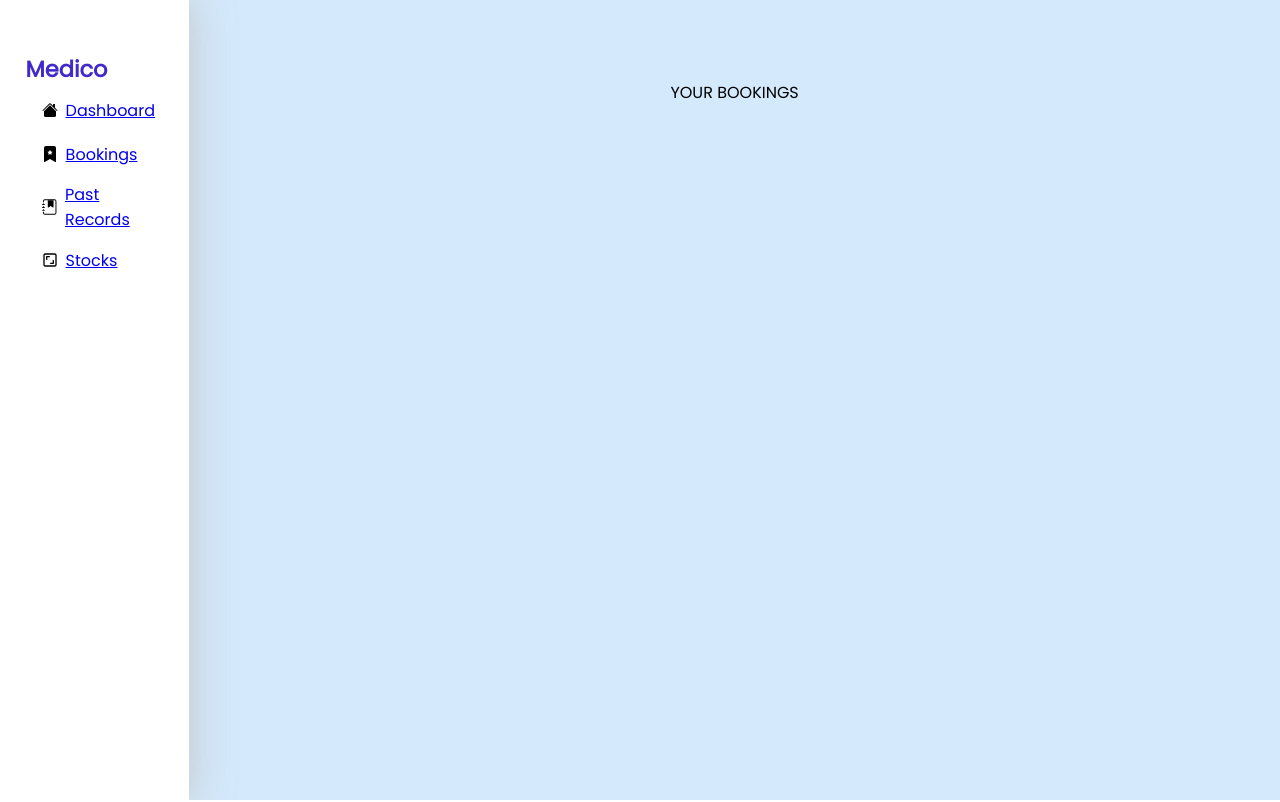
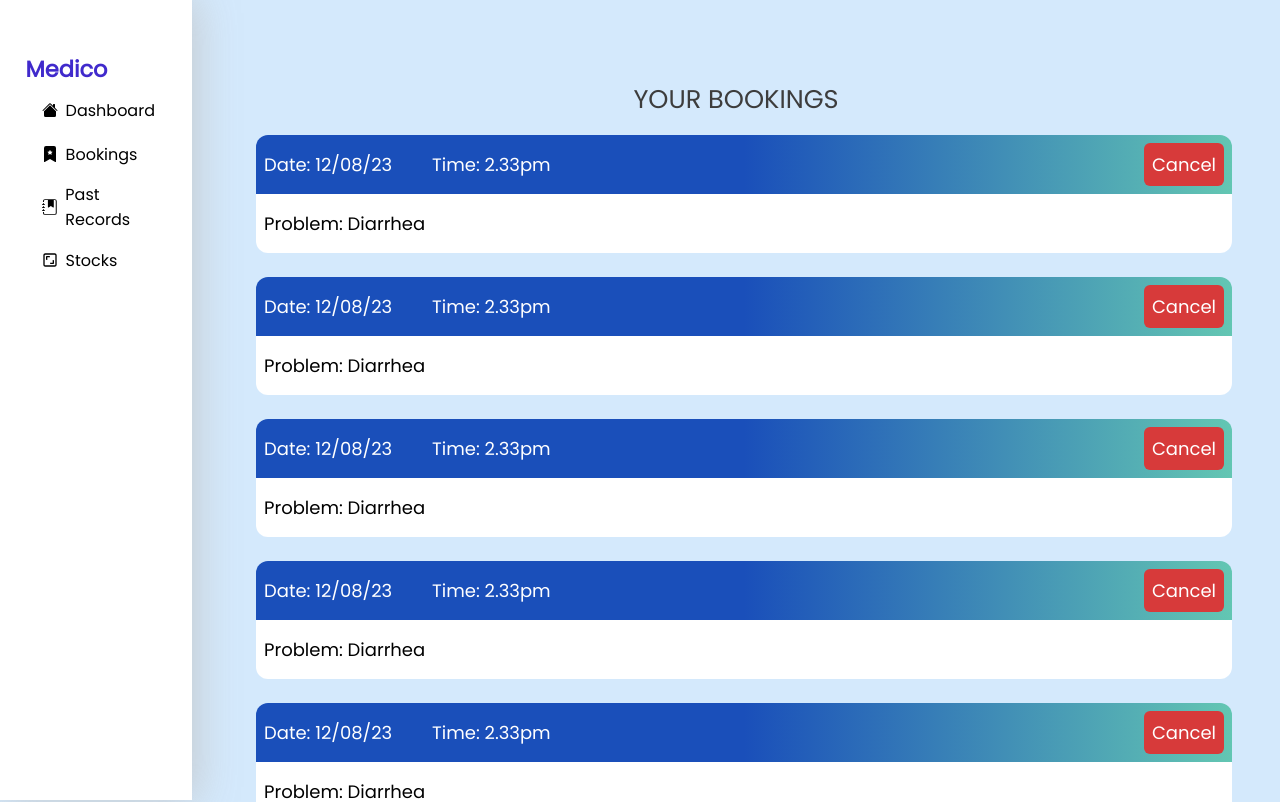
Before and after one commit to hjain2003/Health-Care-System, a React (Create React App) app in the folder client/: page /booking in a window 1280 px wide. Shown: the top 802 px of the page. Built offline with nearby package versions, Linux system fonts and the light colour scheme.

Commit message:
bookings

```diff
--- a/client/src/Components/Bookings/Booking.css
+++ b/client/src/Components/Bookings/Booking.css
@@ -2,14 +2,28 @@
     display: flex;
     flex-direction: row;
     width: 100%;
+    min-height: 100vh;
 }
 
 .bookings-content{
     margin-top: 10vh;
     width: 100%;
+    padding-left: 15vw;
 }
+
 .booking-header{
     text-align: center;
     align-items: center;
     justify-content: center;
+    font-size: 2vw;
+    color: rgb(61, 61, 61);
+    padding-bottom: 2vh;
 }
+@media (max-width: 800px) {
+    .booking-header{
+        font-size: 5vw;
+    }
+    .bookings-content{
+        padding: 0;
+    }
+}
--- a/client/src/Components/Bookings/Booking.jsx
+++ b/client/src/Components/Bookings/Booking.jsx
@@ -1,6 +1,7 @@
 import React from 'react'
 import './Booking.css'
 import Navbar from '../Navbar/Navbar';
+import BookingsCard from './BookingsCard/BookingsCard';
 
 const Booking = () => {
   return (
@@ -8,6 +9,15 @@ const Booking = () => {
     <Navbar />
     <div className='bookings-content'>
       <div className='booking-header'>YOUR BOOKINGS</div>
+      <BookingsCard/>
+      <BookingsCard/>
+      <BookingsCard/>
+      <BookingsCard/>
+      <BookingsCard/>
+      <BookingsCard/>
+      <BookingsCard/>
+      <BookingsCard/>
+      <BookingsCard/>
     </div>
     </div>
   )
--- /dev/null
+++ b/client/src/Components/Bookings/BookingsCard/BookingsCard.css
@@ -0,0 +1,41 @@
+.bookcard_container{
+    margin-left: 5vw;
+    margin-right: 5vw;
+    margin-bottom: 3vh;
+    font-family: Poppins;
+    font-size: 18px;
+}
+.bookcard-top{
+    padding: 1vh;
+    width: 100%;
+    background: linear-gradient(270deg, #71DDB1 -9.55%, #1A4FBA 50%);
+    display: flex;
+    flex-direction: row;
+    align-items: center;
+    border-radius: 1.5vh 1.5vh 0vh 0vh;
+    color: rgb(255, 255, 255);
+}
+.book-date{
+    padding-right: 5vh;
+}
+.book-cancel{
+    text-align: right;
+    margin-left: auto;
+    margin-right: 0px;
+    background-color: rgb(215, 58, 58);
+    padding: 1vh;
+    border-radius: 0.75vh;
+}
+.book-cancel:hover{
+    background-color: rgb(241, 142, 142);
+    color: rgb(200, 0, 0);
+}
+
+.bookcard-bottom{
+    padding: 1vh;
+    padding-bottom: 2vh;
+    padding-top: 2vh;
+    width: 100%;
+    background-color: white;
+    border-radius: 0vh 0vh 1.5vh 1.5vh;
+}
--- /dev/null
+++ b/client/src/Components/Bookings/BookingsCard/BookingsCard.jsx
@@ -0,0 +1,25 @@
+import React from 'react'
+import './BookingsCard.css'
+
+const BookingsCard = () => {
+  return (
+    <div className='bookcard_container'>
+     <div className='bookcard-top'>
+       <div className='book-date'>
+        Date: 12/08/23
+       </div>
+       <div className='book-time'>
+        Time: 2.33pm
+       </div>
+       <div className='book-cancel'>
+        Cancel
+       </div>
+     </div>
+     <div className='bookcard-bottom'>
+      Problem: Diarrhea
+     </div>
+    </div>
+  )
+}
+
+export default BookingsCard
--- a/client/src/Components/Navbar/Navbar.css
+++ b/client/src/Components/Navbar/Navbar.css
@@ -1,4 +1,5 @@
 .container {
+  z-index: 1000;
   padding-top: 4vh;
   background-color: rgb(255, 255, 255);
   display: flex;
@@ -6,11 +7,11 @@
   text-align: left;
   padding-left: 2vw;
   height: 96vh;
-  width: 15%;
   box-shadow: 2px 0px 40px 1px rgba(192, 192, 192, 0.8);
   font-size: 1.25vw;
-  position: relative; /* Add position relative for proper positioning */
+  position: fixed;
 }
+
 
 .heading {
   color: #402ACC;
@@ -49,6 +50,12 @@
   align-items: center;
 }
 
+.uwu{
+  width: 100%;
+  color: rgb(0, 0, 0);
+  text-decoration: none;
+}
+
 @media (max-width:390px){
   .container{
     margin-top: -35px;
@@ -56,10 +63,12 @@
 }
 @media (max-width: 800px) {
   .container {
+    position: fixed;
+    top: 0;
     font-size: 2.6vw;
     background-color: #65656500;
     box-shadow: none;
-    width: 55vw;
+    width: 30vw;
     padding-left: 0vh;
     margin-right: 0vh;
     margin-top: -3vh;
@@ -70,7 +79,7 @@
     display: flex;
     flex-direction: column;
     align-items: flex-start;
-    background-color: #ffffff;
+    background-color: #ffffffdd;
     height: calc(100% - 3.2vh); /* Adjust height to account for heading */
     position: absolute;
     top: 3.2vh; /* Offset for heading */
--- a/client/src/Components/Navbar/Navbar.jsx
+++ b/client/src/Components/Navbar/Navbar.jsx
@@ -24,18 +24,29 @@ const Navbar = () => {
         </div>
       </div>
       <div className={`menu ${showMenu ? 'show' : ''}`}>
+        <Link to="/" className='uwu'>
         <div className='nel' id="top-menu-item">
-          <BsFillHouseFill className='sign' /><Link to="/" className='uwu'>Dashboard</Link>
+              <BsFillHouseFill className='sign' />Dashboard
+            </div>
+        </Link>
+
+        <Link to="/booking" className='uwu'>
+        <div className='nel'>
+          <BsFillBookmarkStarFill className='sign' />Bookings
         </div>
+        </Link>
+
+        <Link to="/record" className='uwu'>
         <div className='nel'>
-          <BsFillBookmarkStarFill className='sign' /><Link to="/booking" className='uwu'>Bookings</Link>
+          <BsFillJournalBookmarkFill className='sign' />Past Records
         </div>
+        </Link>
+
+        <Link to="/stock" className='uwu'>
         <div className='nel'>
-          <BsFillJournalBookmarkFill className='sign' /><Link to="/record" className='uwu'>Past Records</Link>
+          <CgShutterstock className='sign' />Stocks
         </div>
-        <div className='nel'>
-          <CgShutterstock className='sign' /><Link to="/stock" className='uwu'>Stocks</Link>
-        </div>
+        </Link>
       </div>
     </div>
   );
```
